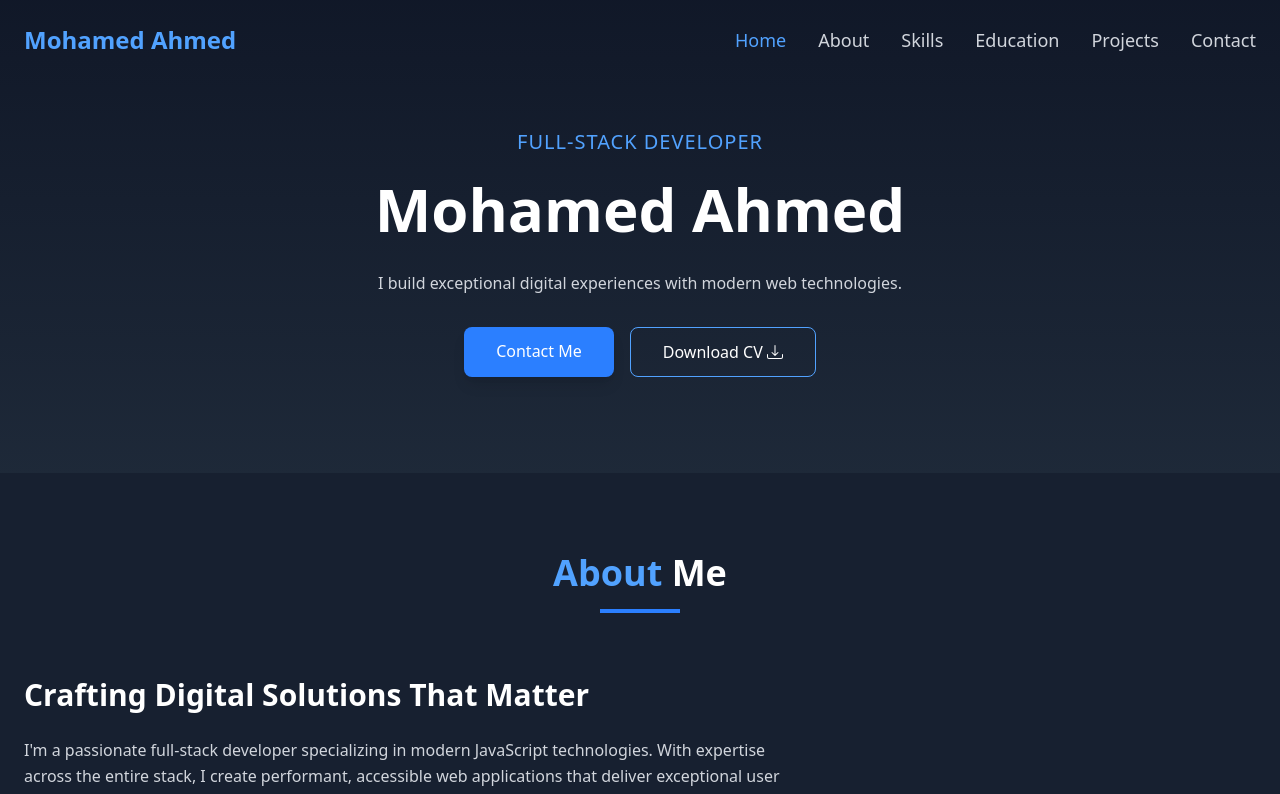
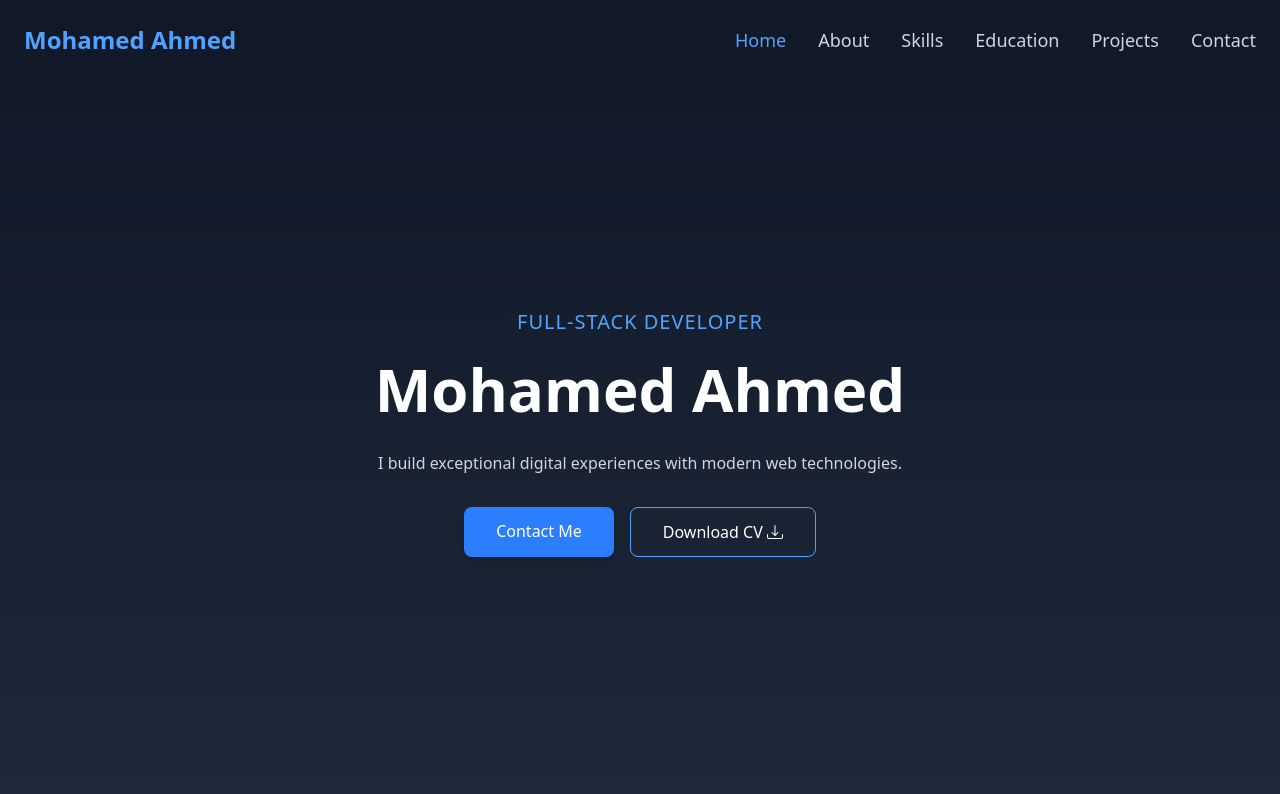
Before and after one commit to MohamedAhmeDdev/MY-Portfolio, a React (Vite) app: page / in a window 1280 px wide. Shown: the top 794 px of the page. Built offline with nearby package versions, Linux system fonts and the light colour scheme.

Commit message:
Refactor Hero component: improve layout structure and enhance visual presentation

```diff
--- a/src/components/Hero.jsx
+++ b/src/components/Hero.jsx
@@ -4,9 +4,10 @@ import MotionSection from '../components/motion';
 
 function Hero() {
   return (
-    <section id="home" className="pt-32 pb-24 px-6 bg-gradient-to-b from-gray-900 to-gray-800">
+  <section id="home" className="bg-gradient-to-b from-gray-900 to-gray-800">
+    <div className="min-h-screen flex items-center justify-center bg-gradient-to-r from-background to-secondary/30 pt-16">
         <MotionSection threshold={0.5} transitionDelay={0.5}>
-        <div className="max-w-3xl mx-auto text-center">
+          <div className=" mx-auto text-center">
             <div>
               <h1 className="text-xl font-medium text-blue-400 mb-4 tracking-wider">FULL-STACK DEVELOPER</h1>
               <h2 className="text-3xl md:text-6xl font-bold mb-6 leading-tight">Mohamed Ahmed</h2>
@@ -32,6 +33,7 @@ function Hero() {
             </div>
           </div>
         </MotionSection>
+    </div>
   </section>
   )
 }
```
Lines whose indentation alone changed are shown as unchanged.
